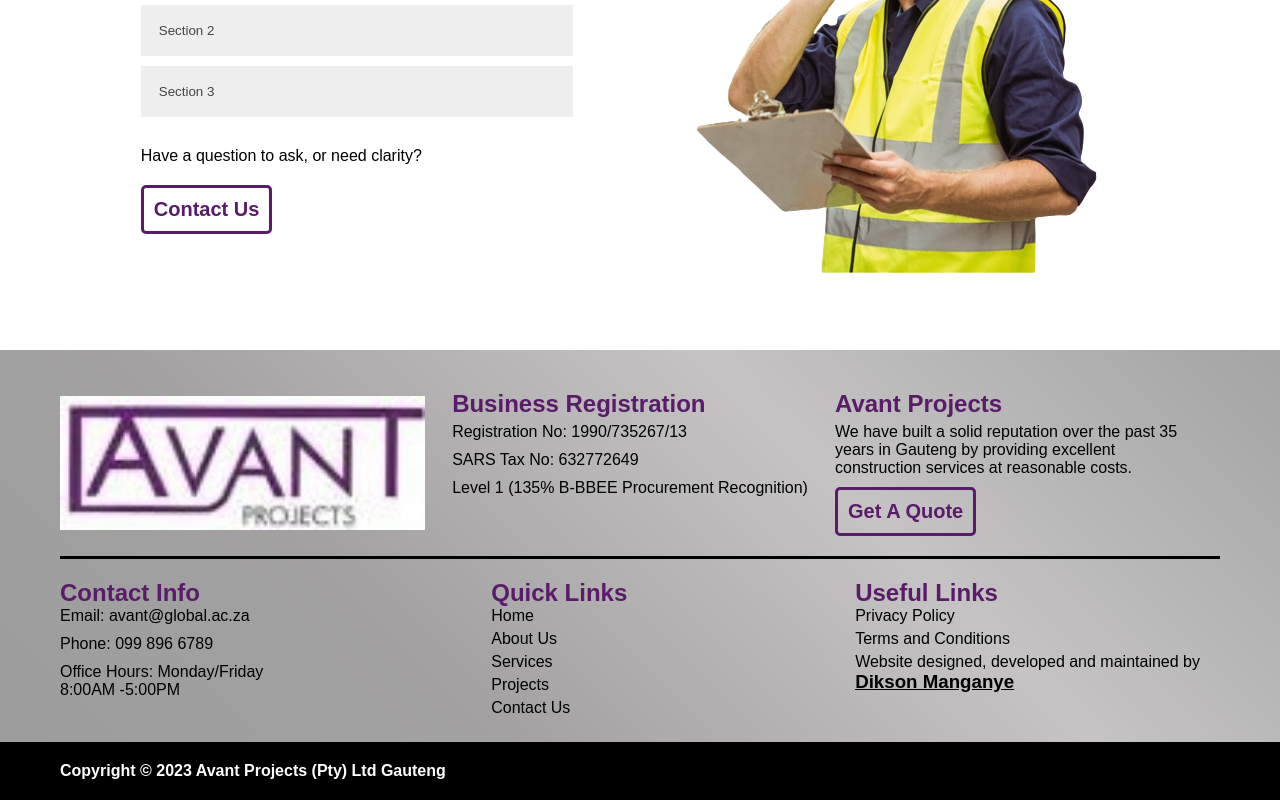
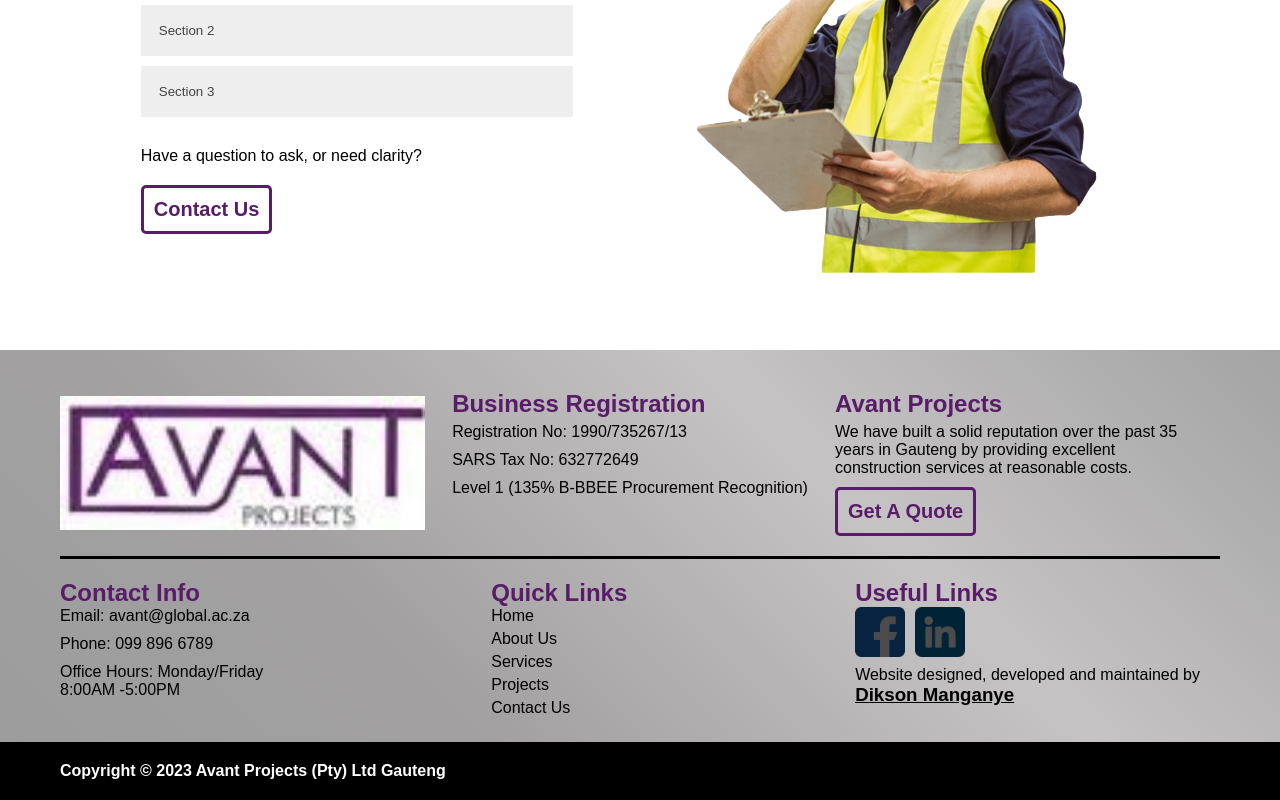
Before and after one commit to DiksonIvySon/Avant-Projects, a React (Vite) app in the folder AvantProjects/: page / in a window 1280 px wide. Shown: the part 5694-6494 px from the top of the page. Built offline with nearby package versions, Linux system fonts and the light colour scheme.

Commit message:
Added social media logo images to the footer.

```diff
--- a/AvantProjects/src/Components/FooterSection.css
+++ b/AvantProjects/src/Components/FooterSection.css
@@ -79,6 +79,20 @@
     flex-direction: column;
 }
 
+.footer-links-images {
+    flex-direction: row;
+}
+
+.footer-links-images img {
+    width: 50px;
+    margin-right: 10px;
+    filter: brightness(0.3);
+    transition: all 0.4s;
+}
+
+.footer-links-images img:hover {
+    filter: brightness(1);
+}
 
 .footer-links a {
     color: black;
--- a/AvantProjects/src/Components/FooterSection.jsx
+++ b/AvantProjects/src/Components/FooterSection.jsx
@@ -58,9 +58,13 @@ function FooterSection() {
                 </div>
                 <div className='useful-links'>
                     <h2>Useful Links</h2>
-                    <div className='footer-links'>
-                        <a href="">Privacy Policy</a>
-                        <a href="">Terms and Conditions</a>
+                    <div className='footer-links footer-links-images'>
+                        <a href="">
+                            <img src={facebook} alt="facebook logo" />
+                        </a>
+                        <a href="">
+                            <img src={linkedIn} alt="LinkedIn logo" />
+                        </a>
                     </div>
                     <div className='web-dev'>
                         <p>
```
